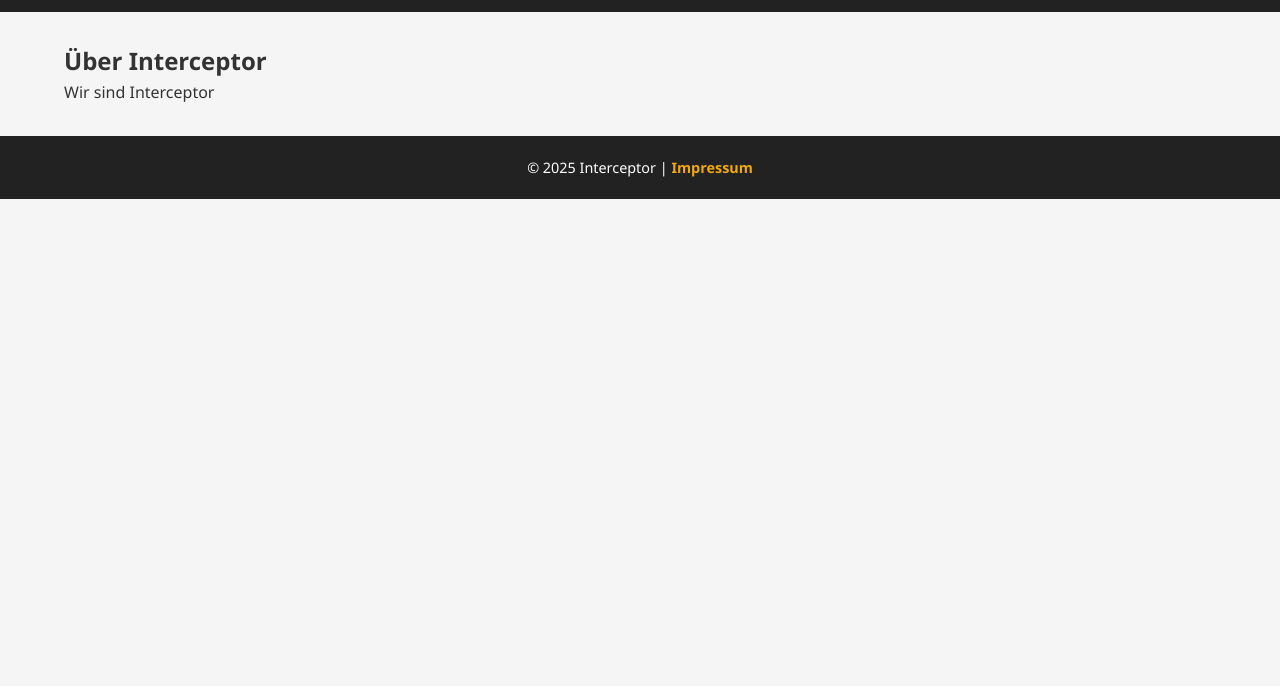
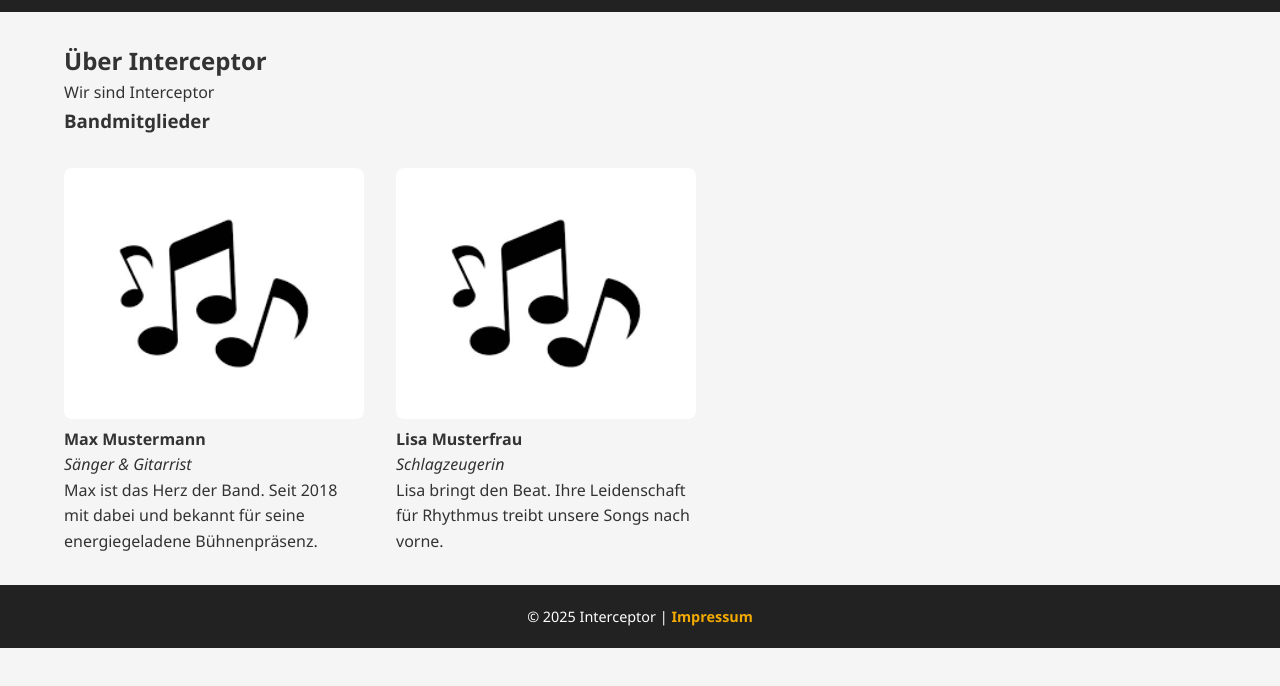
Before and after one commit to mauricefasseu/interceptor, a plain HTML site: page band.html in a window 1280 px wide. Shown: the part 82-768 px from the top of the page. Drawn offline with Linux system fonts and the light colour scheme.

Commit message:
Grundstruktur v2

```diff
--- a/band.html
+++ b/band.html
@@ -4,6 +4,22 @@
     <meta charset="UTF-8" />
     <title>Interceptor - Über uns</title>
     <link rel="stylesheet" href="style.css" />
+    <style>
+      .band-grid {
+        display: flex;
+        flex-wrap: wrap;
+        gap: 2rem;
+        margin-top: 2rem;
+      }
+      .band-member {
+        max-width: 300px;
+      }
+      .band-image {
+        width: 100%;
+        height: auto;
+        border-radius: 0.5rem;
+      }
+    </style>
   </head>
   <body>
     <header>
@@ -24,6 +40,10 @@
       <div id="band-content">
         <h2 id="band-title"></h2>
         <div id="band-text"></div>
+        <section id="band-members">
+          <h3>Bandmitglieder</h3>
+          <div id="members-list" class="band-grid"></div>
+        </section>
       </div>
     </main>
 
@@ -33,20 +53,41 @@
 
     <script>
       // Funktion zum Laden der JSON-Datei
-      fetch('data.json')
-        .then(response => response.json())
-        .then(data => {
+      fetch("data.json")
+        .then((response) => response.json())
+        .then((data) => {
           // Header-Titel dynamisch setzen
-          document.getElementById('header-title').textContent = data.bandName;
+          document.getElementById("header-title").textContent = data.bandName;
 
           // Bandinformationen dynamisch setzen
-          document.getElementById('band-title').textContent = `Über ${data.bandName}`;
-          document.getElementById('band-text').textContent = data.bandDescription;
+          document.getElementById(
+            "band-title"
+          ).textContent = `Über ${data.bandName}`;
+          document.getElementById("band-text").textContent =
+            data.bandDescription;
+
+          // Mitglieder dynamisch einfügen
+          const membersList = document.getElementById("members-list");
+          data.members.forEach((member) => {
+            const memberDiv = document.createElement("div");
+            memberDiv.className = "band-member";
+            memberDiv.innerHTML = `
+              <img src="${member.image}" alt="${member.name}" class="band-image" />
+              <h4>${member.name}</h4>
+              <p><em>${member.role}</em></p>
+              <p>${member.bio}</p>
+            `;
+            membersList.appendChild(memberDiv);
+          });
 
           // Footer dynamisch setzen
-          document.getElementById('footer-text').innerHTML = `&copy; ${data.footer.copyright} | <a href="${data.footer.impressumLink}">Impressum</a>`;
+          document.getElementById(
+            "footer-text"
+          ).innerHTML = `&copy; ${data.footer.copyright} | <a href="${data.footer.impressumLink}">Impressum</a>`;
         })
-        .catch(error => console.error('Fehler beim Laden der JSON-Datei:', error));
+        .catch((error) =>
+          console.error("Fehler beim Laden der JSON-Datei:", error)
+        );
     </script>
   </body>
 </html>
--- a/data.json
+++ b/data.json
@@ -21,10 +21,24 @@
     }
   ],
   "bandDescription": "Wir sind Interceptor",
+  "members": [
+    {
+      "name": "Max Mustermann",
+      "role": "Sänger & Gitarrist",
+      "image": "images/stockbild.png",
+      "bio": "Max ist das Herz der Band. Seit 2018 mit dabei und bekannt für seine energiegeladene Bühnenpräsenz."
+    },
+    {
+      "name": "Lisa Musterfrau",
+      "role": "Schlagzeugerin",
+      "image": "images/stockbild.png",
+      "bio": "Lisa bringt den Beat. Ihre Leidenschaft für Rhythmus treibt unsere Songs nach vorne."
+    }
+  ],
   "media": {
     "images": [
       {
-        "src": "images/image1.jpg",
+        "src": "images/stockbild.png",
         "alt": "Konzert 1"
       },
       {
```
Also changed, not shown: images/stockbild.png (added), 1 other file.
